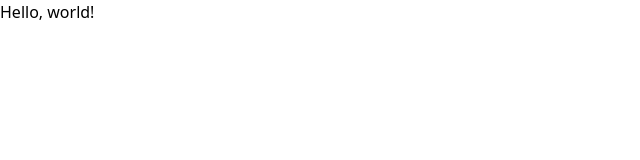
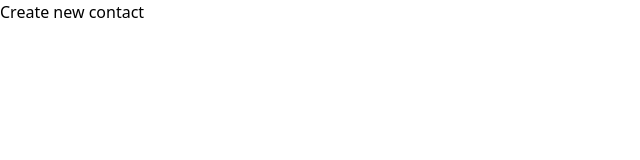
Before and after one commit to SP-Sam/contacts-manager, a React (Vite) app: page /contacts/create in a window 1280 px wide. Shown: the top 160 px of the page, without its empty margins (0-640 px from the left). Built offline with nearby package versions, Linux system fonts and the light colour scheme.

Commit message:
feat: Defines routes

```diff
--- a/index.html
+++ b/index.html
@@ -2,9 +2,16 @@
 <html lang="en">
   <head>
     <meta charset="UTF-8" />
-    <link rel="icon" type="image/svg+xml" href="/src/favicon.svg" />
+
+    <link
+      type="image/png"
+      sizes="32x32"
+      rel="icon"
+      href="https://img.icons8.com/external-flatart-icons-flat-flatarticons/64/000000/external-contacts-strategy-flatart-icons-flat-flatarticons.png"
+    />
+
     <meta name="viewport" content="width=device-width, initial-scale=1.0" />
-    <title>Vite App</title>
+    <title>Contacts Manager</title>
   </head>
   <body>
     <div id="root"></div>
--- a/package.json
+++ b/package.json
@@ -9,7 +9,8 @@
   },
   "dependencies": {
     "react": "^18.0.0",
-    "react-dom": "^18.0.0"
+    "react-dom": "^18.0.0",
+    "react-router-dom": "^6.3.0"
   },
   "devDependencies": {
     "@babel/eslint-parser": "^7.18.2",
--- a/src/App.tsx
+++ b/src/App.tsx
@@ -1,5 +1,26 @@
+import { Route, Routes } from 'react-router-dom';
+
+import { ChangeContacts } from './pages/ChangeContacts';
+import { ContactsPage } from './pages/ContactsPage';
+import { LoginPage } from './pages/LoginPage';
+
 function App() {
-  return <h1>Hello, world!</h1>;
+  return (
+    <>
+      <Routes>
+        <Route path="/" element={<LoginPage />} />
+        <Route path="/contacts" element={<ContactsPage />} />
+        <Route
+          path="contacts/create"
+          element={<ChangeContacts operation="create" />}
+        />
+        <Route
+          path="/contacts/update"
+          element={<ChangeContacts operation="update" />}
+        />
+      </Routes>
+    </>
+  );
 }
 
 export { App };
--- a/src/main.tsx
+++ b/src/main.tsx
@@ -1,10 +1,13 @@
 import React from 'react';
 import ReactDOM from 'react-dom/client';
+import { BrowserRouter, Route, Routes } from 'react-router-dom';
 import { App } from './App';
 import './index.css';
 
 ReactDOM.createRoot(document.getElementById('root')!).render(
   <React.StrictMode>
-    <App />
+    <BrowserRouter>
+      <App />
+    </BrowserRouter>
   </React.StrictMode>,
 );
--- /dev/null
+++ b/src/pages/ChangeContacts.tsx
@@ -0,0 +1,15 @@
+interface Props {
+  operation: 'create' | 'update';
+}
+
+export function ChangeContacts({ operation }: Props) {
+  return (
+    <div>
+      {operation === 'create' ? (
+        <h1>Create new contact</h1>
+      ) : (
+        <h1>Edit contact</h1>
+      )}
+    </div>
+  );
+}
--- /dev/null
+++ b/src/pages/ContactsPage.tsx
@@ -0,0 +1,3 @@
+export function ContactsPage() {
+  return <div>ContactsPage</div>;
+}
--- /dev/null
+++ b/src/pages/LoginPage.tsx
@@ -0,0 +1,3 @@
+export function LoginPage() {
+  return <div>LoginPage</div>;
+}
```
Also changed, not shown: 1 other file (tests, documents, lock files or other folders).
